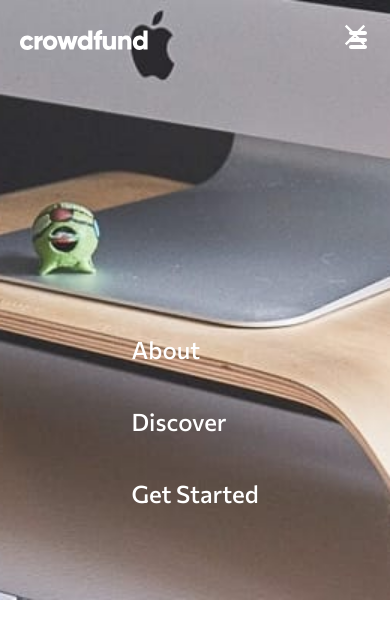
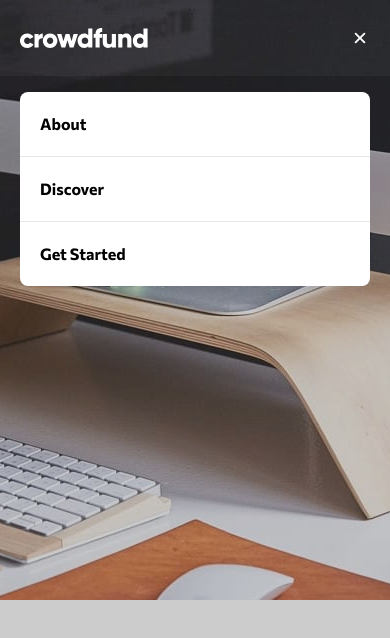
Before and after one commit to Joshlion525/CrowdFunding, a React (Vite) app: page / in a window 390 px wide. Both pictures are taken after a click on the icon 358 px from the left and 40 px from the top of the page. Shown: the top 638 px of the page. Built offline with nearby package versions, Linux system fonts and the light colour scheme.

Commit message:
added mobile menu

```diff
--- a/src/components/Navbar.jsx
+++ b/src/components/Navbar.jsx
@@ -1,7 +1,7 @@
 import React, { useState } from "react";
 import Logo from "../assets/logo.svg";
 import { TiThMenu } from "react-icons/ti";
-import { AiOutlineClose } from "react-icons/ai";
+import { IoClose } from "react-icons/io5";
 
 const Navbar = () => {
 	const [menuOpen, setMenuOpen] = useState(false);
@@ -12,7 +12,7 @@ const Navbar = () => {
 
 	return (
 		<div className="relative">
-			<div className="flex items-center justify-between py-7 md:py-10 px-5 md:px-10 lg:px-52 text-white">
+			<div className="flex items-center justify-between py-7 md:py-10 px-5 md:px-10 lg:px-52 text-white ">
 				<div>
 					<a href="#">
 						<img src={Logo} alt="Logo" />
@@ -32,27 +32,27 @@ const Navbar = () => {
 					</ul>
 				</div>
 				<div className="md:hidden">
-					<TiThMenu className={`text-2xl`} onClick={toggleMenu} />
+					{menuOpen ? (
+						<IoClose className="text-xl" onClick={toggleMenu} />
+					) : (
+						<TiThMenu className="text-2xl" onClick={toggleMenu} />
+					)}
 				</div>
 			</div>
 			{menuOpen && (
-				<div className="absolute top-0 left-0 w-full h-screen  bg-opacity-90 flex flex-col items-center justify-center md:hidden">
-					<AiOutlineClose
-						className="text-3xl text-white absolute top-5 right-5"
-						onClick={toggleMenu}
-					/>
-					<ul className="flex flex-col gap-10 font-medium text-white text-2xl">
-						<li>
+				<div className="absolute top-full left-0 w-full h-screen bg-black bg-opacity-20 px-5 py-4 flex flex-col items-center md:hidden">
+					<ul className="flex flex-col font-bold text-black w-full bg-white rounded-lg">
+						<li className="border-b p-5">
 							<a href="#" onClick={toggleMenu}>
 								About
 							</a>
 						</li>
-						<li>
+						<li className="border-b p-5">
 							<a href="#" onClick={toggleMenu}>
 								Discover
 							</a>
 						</li>
-						<li>
+						<li className="p-5">
 							<a href="#" onClick={toggleMenu}>
 								Get Started
 							</a>
--- a/src/index.css
+++ b/src/index.css
@@ -1,11 +1,20 @@
-@import url('https://fonts.googleapis.com/css2?family=Commissioner:slnt,wght,FLAR,VOLM@-12..0,100..900,0..100,0..100&display=swap');
+@import url("https://fonts.googleapis.com/css2?family=Commissioner:slnt,wght,FLAR,VOLM@-12..0,100..900,0..100,0..100&display=swap");
 @tailwind base;
 @tailwind components;
 @tailwind utilities;
 
-.backGround{
-    background-image: url(./assets/image-hero-desktop.jpg);
-    background-position: center;
-    background-repeat: no-repeat;
-    background-size: cover;
+.backGround {
+	background-image: url(./assets/image-hero-desktop.jpg);
+	background-position: center;
+	background-repeat: no-repeat;
+	background-size: cover;
 }
+
+@media (max-width: 600px) and (min-width: 0px) {
+	.backGround {
+		background-image: url(./assets/image-hero-mobile.jpg);
+		background-position: center;
+		background-repeat: no-repeat;
+		background-size: cover;
+	}
+}
```
